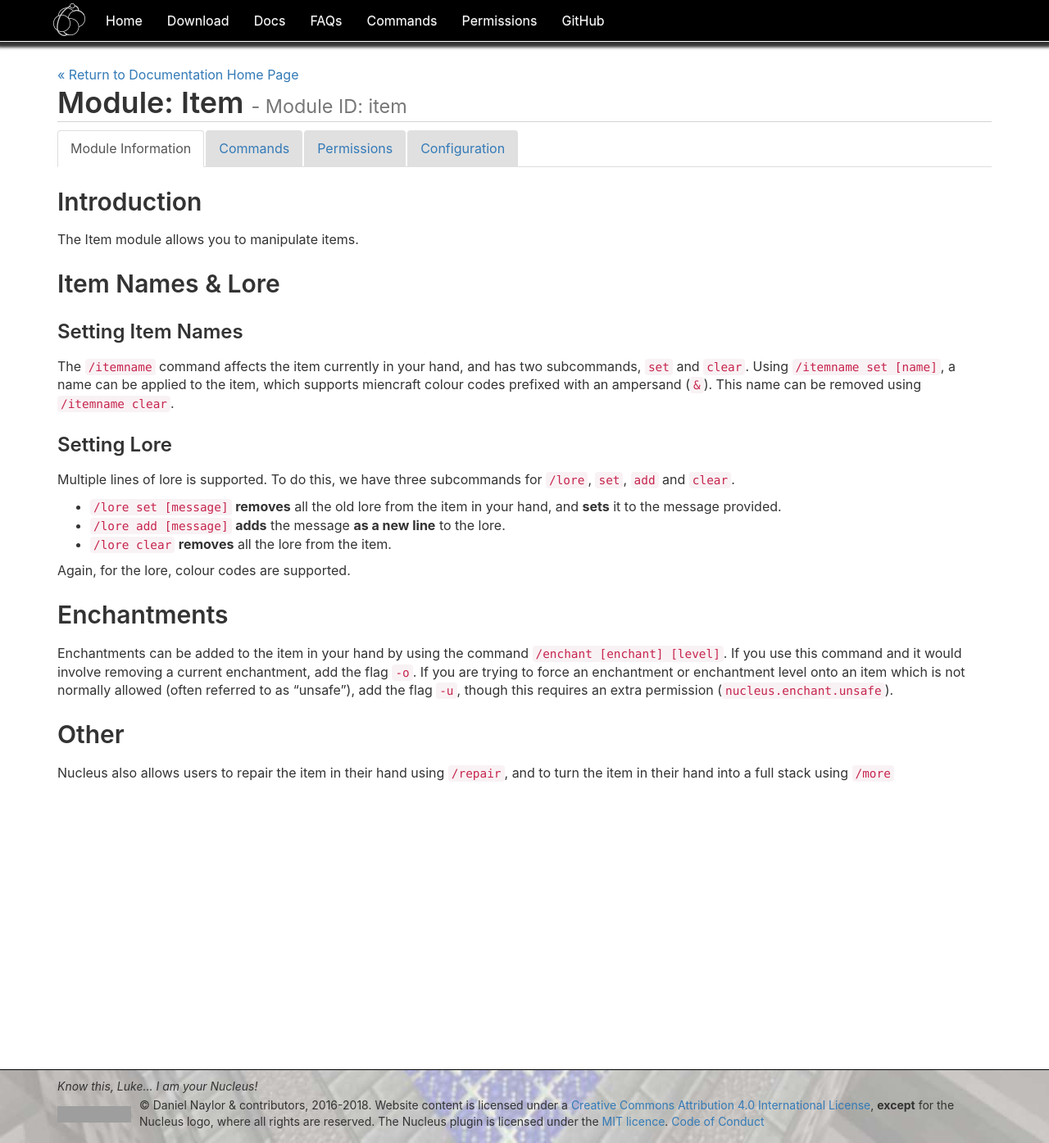
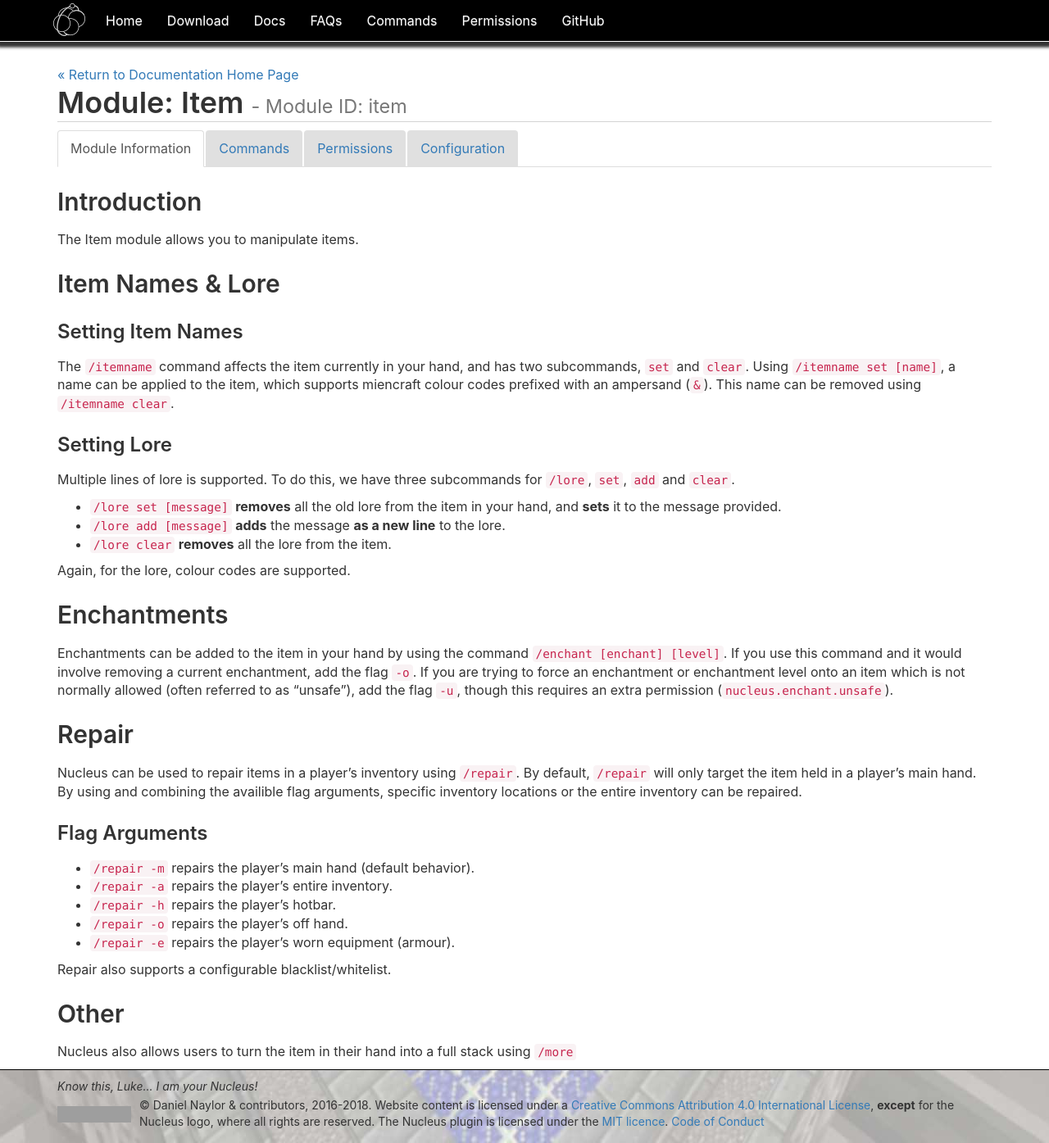
Before and after one commit to NucleusPowered/site-v1, a Jekyll site: the page built from docs/modules/item.md, in a window 1280 px wide and 1395 px high. Shown: the whole window at 82% size. Built offline with Jekyll 4.4.1, drawn with Linux system fonts in a browser that asks for light colours; comment, search, counter and statistics services are not loaded; grey boxes are pictures that could not be loaded.

Commit message:
Update item.md

```diff
--- a/docs/modules/item.md
+++ b/docs/modules/item.md
@@ -35,7 +35,20 @@
 enchantment level onto an item which is not normally allowed (often referred to as "unsafe"), add the flag `-u`, though
 this requires an extra permission (`nucleus.enchant.unsafe`).
 
+## Repair
+
+Nucleus can be used to repair items in a player's inventory using `/repair`. By default, `/repair` will only target the item held in a player's main hand. By using and combining the availible flag arguments, specific inventory locations or the entire inventory can be repaired.
+
+### Flag Arguments
+
+* `/repair -m` repairs the player's main hand (default behavior).
+* `/repair -a` repairs the player's entire inventory.
+* `/repair -h` repairs the player's hotbar.
+* `/repair -o` repairs the player's off hand.
+* `/repair -e` repairs the player's worn equipment (armour).
+
+Repair also supports a configurable blacklist/whitelist.
+
 ## Other
 
-Nucleus also allows users to repair the item in their hand using `/repair`, and to turn the item in their hand into a
-full stack using `/more`
+Nucleus also allows users to turn the item in their hand into a full stack using `/more`
```
